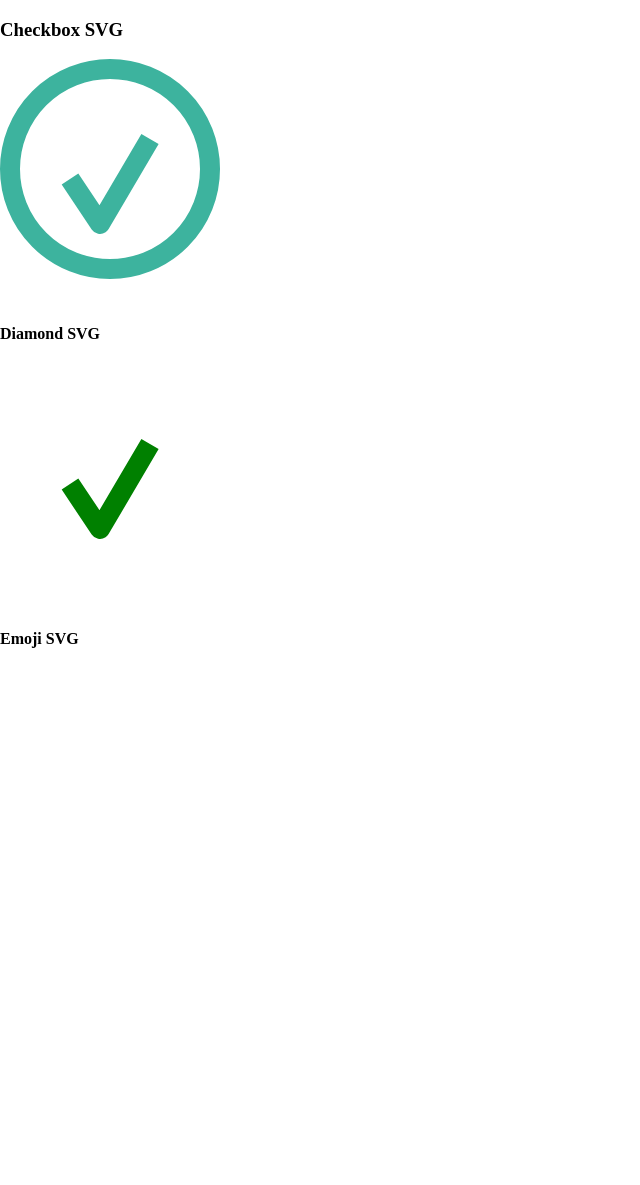
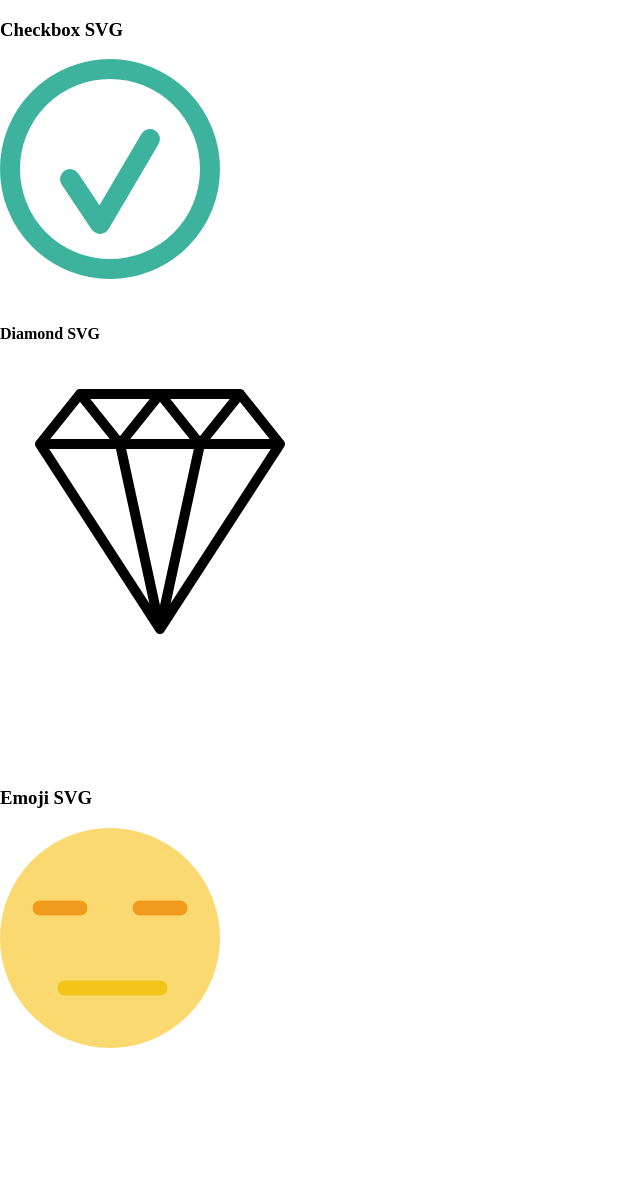
Before and after one commit to ZFazzi/svg-images, a plain HTML site: page index.html in a window 1280 px wide. Shown: the whole page, without its empty margins (0-640 px from the left). After the commit the page ends 1072 px from the top, so only its background shows below. Drawn offline with Linux system fonts and the light colour scheme.

Commit message:
worked with the svg images and managed to create the diamond!

```diff
--- a/index.html
+++ b/index.html
@@ -21,26 +21,39 @@
                 </svg> -->
                 <svg width="240" height="240" viewbox="0 0 240 240" fill="none" xmlns="http://www.w3.org/2000/svg">
                     <circle cx="110" cy="110" r="100" stroke-width="20" fill="white" stroke="#3db39e"/>
-                    <polyline points="70,120 100,165 150,80" stroke="#3db39e" stroke-width="20" storke-linecap="round" stroke-linejoin="round"/>
+                    <polyline points="70,120 100,165 150,80" stroke="#3db39e" stroke-width="20" stroke-linecap="round" stroke-linejoin="round"/>
                 </svg>
             </div>
             <div class="svg-container">
                 <h4 class="title">Diamond SVG</h4>
-               <!--<img class="diamond" src="images/hard-diamond.png" alt="Black diamond image">-->
-                <svg width="240" height="240" viewbox="0 0 240 240" fill="none" xmlns="http://www.w3.org/2000/svg">
-                    <polyline points="70,120 100,165 150,80" stroke="green" stroke-width="20" storke-linecap="round" stroke-linejoin="round"/>
+                <svg width="400" height="400">
+                   <!-- This is the code i first made to create the diamond, but I thought there must be an easier way
+                    <polyline points="40,80 80,30" stroke="#000000" stroke-width="10" stroke-linecap="round"/>
+                    <polyline points="120,80 80,30" stroke="#000000" stroke-width="10" stroke-linecap="round"/>
+                    <polyline points="120,80 160,30" stroke="#000000" stroke-width="10" stroke-linecap="round"/>
+                    <polyline points="200,80 160,30" stroke="#000000" stroke-width="10" stroke-linecap="round"/>
+                    <polyline points="200,80 240,30" stroke="#000000" stroke-width="10" stroke-linecap="round"/>
+                    <polyline points="280,80 240,30" stroke="#000000" stroke-width="10" stroke-linecap="round"/>
+                    <polyline points="40,80 160,265 280,80" stroke="#000000" fill="none" stroke-width="10" stroke-linecap="round"/>
+                    <polyline points="40,80 280,80" stroke="#000000" stroke-width="10" stroke-linecap="round"/>
+                    <polyline points="80,30 240,30" stroke="#000000" stroke-width="10" stroke-linecap="round"/>
+                    <polyline points="120,80 160,265 200,80" stroke="#000000" stroke-width="10" fill="none" stroke-linecap="round"/>-->
+                    <polyline points="40,80 80,30 120,80 80,30 120,80 160,30 80,30 240,30
+                    160,30 200,80 240,30 280,80 40,80 160,265 280,80 40,80
+                    280,80 120,80 160,265 200,80" stroke="#000000" stroke-width="10" fill="none"
+                    stroke-linecap="round" stroke-linejoin="round"/>
                 </svg>
 
 
             </div>
             <div class="svg-container">
-                <h4 class="title">Emoji SVG</h4>
-                    <svg version="1.0" xmlns="http://www.w3.org/2000/svg"
-                        width="512" height="512" viewBox="0 0 512 512"
-                        preserveAspectRatio="xMidYMid meet">
-                        <g transform="translate(0,512) scale(0,-0.1)" fill="#3db39e" stroke="none">
-                        </g>
-                    </svg>
+                <h3 class="title">Emoji SVG</h3>
+                <svg width="240" height="240" viewbox="0 0 240 240" fill="none" xmlns="http://www.w3.org/2000/svg">
+                    <circle cx="110" cy="110" r="100" stroke-width="20" fill="#fbd971" stroke="#fbd971"/>
+                    <polyline points="40,80 80,80" stroke="#f29c1f" stroke-width="15" stroke-linecap="round"/>
+                    <polyline points="140,80 180,80" stroke="#f29c1f" stroke-width="15" stroke-linecap="round"/>
+                    <polyline points="65,160 160,160" stroke="#f0c419" stroke-width="15" stroke-linecap="round"/>
+                </svg>
             </div>
         </section>
     </main>
```
